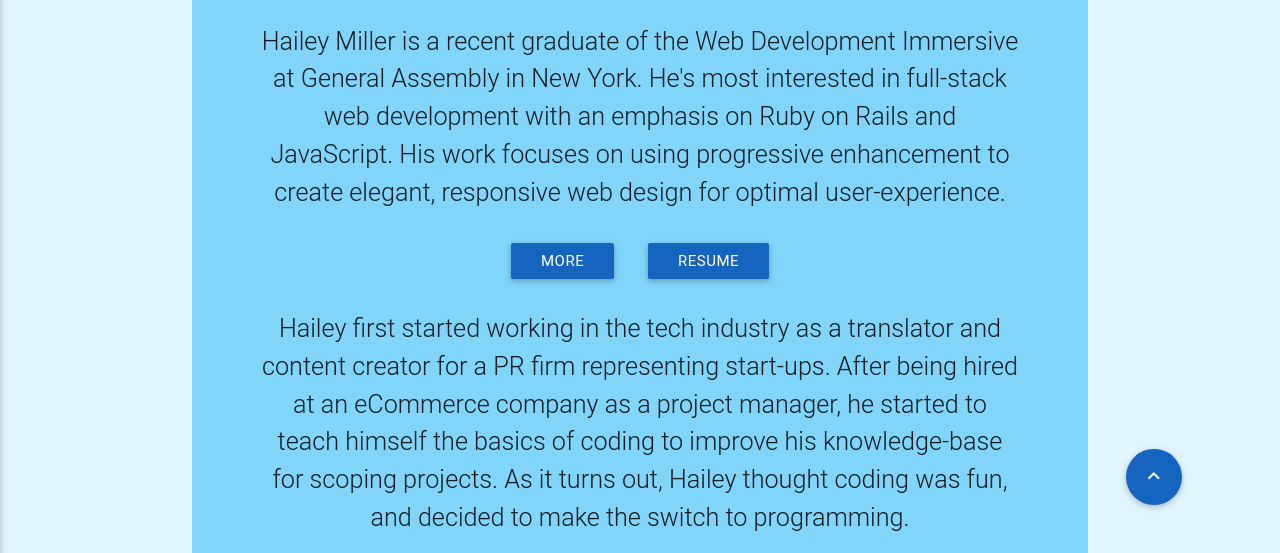
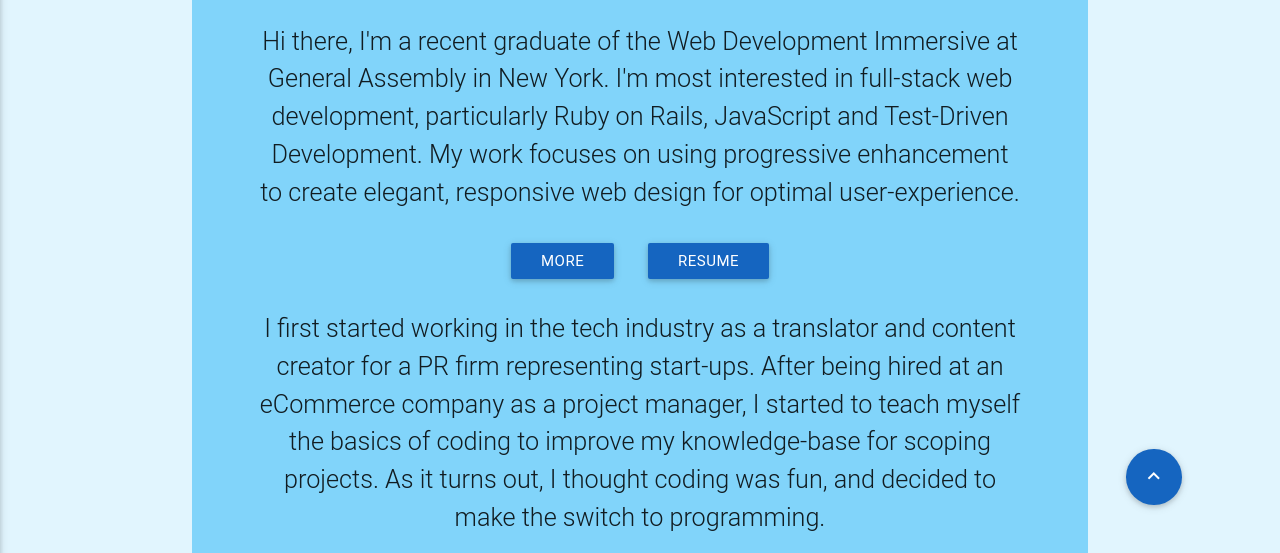
Before and after one commit to mermatriarchy/hailey-codes, a plain HTML site: page index.html in a window 1280 px wide. Both pictures are taken after a click on the link "MORE". Shown: the part 247-800 px from the top of the page. Drawn offline with Linux system fonts and the light colour scheme; a web font is replaced by a local one.

Commit message:
update copy

```diff
--- a/index.html
+++ b/index.html
@@ -78,23 +78,15 @@
 <!-- ABOUT -->
 <div class="row light-blue lighten-3" id="about-section">
 <h4>About</h4>
-<p class="flow-text" id="start">Hailey Miller is a recent graduate of the Web Development Immersive at
-General Assembly in New York. He's most interested in full-stack web development
- with an emphasis on Ruby on Rails and JavaScript. His work focuses on using
- progressive enhancement to create elegant, responsive web design for optimal
- user-experience.</p>
+<p class="flow-text" id="start">Hi there, I'm a recent graduate of the Web Development Immersive at General Assembly in New York. I'm most interested in full-stack web development, particularly Ruby on Rails, JavaScript and Test-Driven Development. My work focuses on using progressive enhancement to create elegant, responsive web design for optimal user-experience.</p>
 
  <div class="more">
   <a class="waves-effect waves-light btn blue darken-3" id="more">More</a>
   <a class="waves-effect waves-light btn blue darken-3" id="resume" href="public/img/HMiller2016.pdf" target="_blank">Resume</a>
 
   <div class="hidden">
-  <p class="flow-text">Hailey first started working in the tech industry as a translator
-  and content creator for a PR firm representing start-ups.
-  After being hired at an eCommerce company as a project manager,
-  he started to teach himself the basics of coding to improve his
-  knowledge-base for scoping projects. As it turns out, Hailey thought coding was fun,
-  and decided to make the switch to programming.</p>
+    <p class="flow-text">I first started working in the tech industry as a translator and content creator for a PR firm representing start-ups. After being hired at an eCommerce company as a project manager, I started to teach myself the basics of coding to improve my knowledge-base for scoping projects. As it turns out, I thought coding was fun, and decided to make the switch to programming.
+    </p>
   </div>
   </div>
 
```
